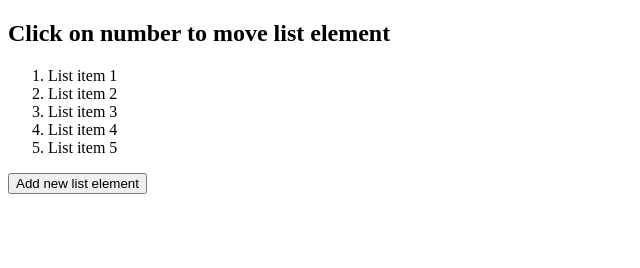
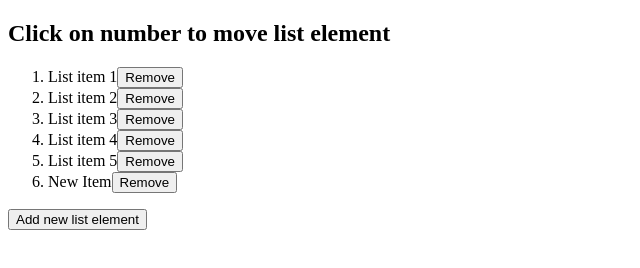
Before and after one commit to Luvkitri/IPM, a plain HTML site: page lab4/index.html in a window 1280 px wide. Both pictures are taken after a click on the button "Add new list element". Shown: the whole page, without its empty margins (0-640 px from the left). Drawn offline with Linux system fonts and the light colour scheme.

Commit message:
Added scripts for handling editing list contents

```diff
--- a/lab4/index.html
+++ b/lab4/index.html
@@ -1,7 +1,7 @@
 <!DOCTYPE html>
 <html lang="en">
 
-  <head>
+<head>
     <meta charset="UTF-8" />
     <meta http-equiv="X-UA-Compatible" content="IE=edge" />
     <meta name="viewport" content="width=device-width, initial-scale=0.5, maximum-scale=0.5" />
@@ -9,13 +9,13 @@
     <style>
         .container {
             display: block;
-      }
+        }
 
         .dropzone {}
     </style>
-  </head>
+</head>
 
-  <body>
+<body>
     <h2>Click on number to move list element</h2>
     <ol id="list">
         <li class="dropzone" id='0' draggable="true" contenteditable="true">List item 1</li>
@@ -64,6 +64,41 @@
             }
         });
 
-    </div>
-  </body>
+        window.onload = init();
+
+        function init() {
+            let list = document.getElementsByTagName("li");
+            console.log(list);
+
+
+            Array.from(list).forEach(li => {
+                var removeBtn = document.createElement("input");
+                removeBtn.type = "button";
+                removeBtn.value = "Remove";
+                removeBtn.onclick = remove;
+                li.appendChild(removeBtn);
+            });
+        }
+
+        function addElement(list) {
+            var li = document.createElement("li");
+            li.class = "dropzone";
+            li.draggable = "true";
+            li.contentEditable = "true";
+            document.getElementById("list").appendChild(li).textContent = 'New Item';
+
+            var removeBtn = document.createElement("input");
+            removeBtn.type = "button";
+            removeBtn.value = "Remove";
+            removeBtn.onclick = remove;
+            li.appendChild(removeBtn);
+        }
+
+        function remove(e) {
+            var el = e.target;
+            el.parentNode.remove();
+        }
+    </script>
+</body>
+
 </html>
```
